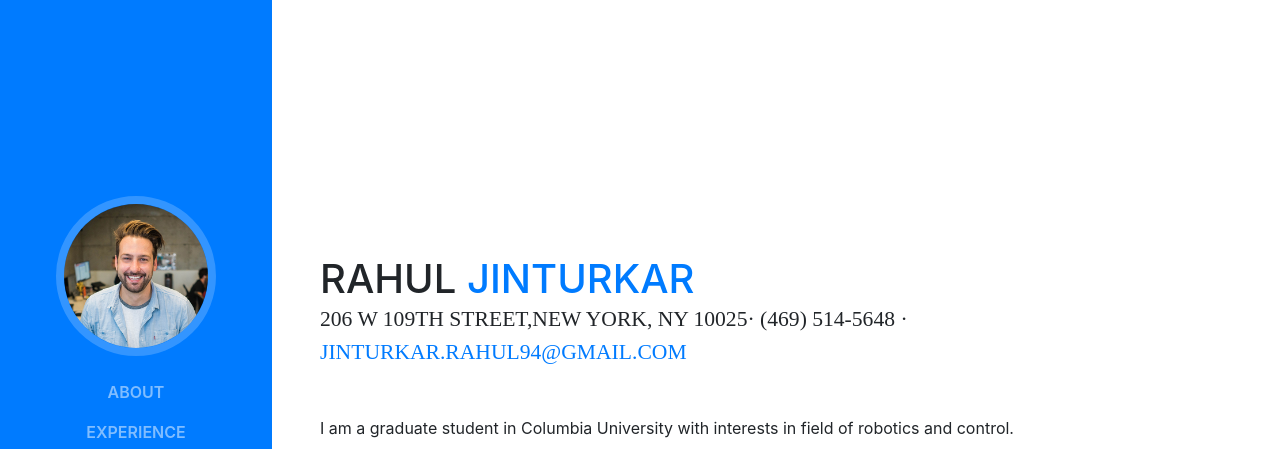
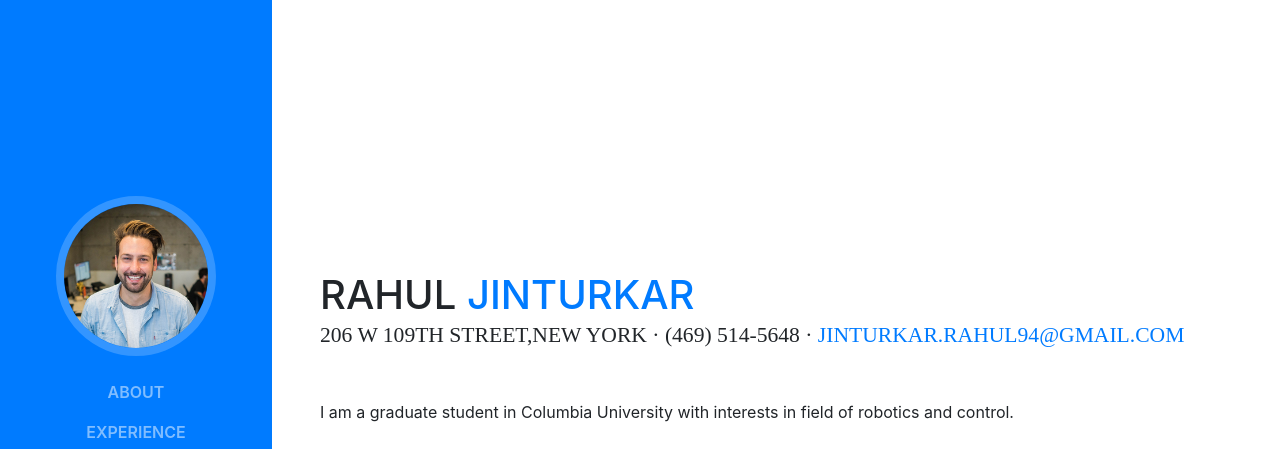
Before and after one commit to rahuljinturkar/Portfolio, a website with bundled scripts: page index.html in a window 1280 px wide. Shown: the top 449 px of the page. Built offline with nearby package versions, Linux system fonts and the light colour scheme; a web font is replaced by a local one.

Commit message:
Update index.html

```diff
--- a/index.html
+++ b/index.html
@@ -69,7 +69,7 @@
           <h1 class="mb-0">Rahul
             <span class="text-primary">Jinturkar</span>
           </h1>
-          <div class="subheading mb-5">206 W 109th Street,New York, NY 10025· (469) 514-5648 ·
+          <div class="subheading mb-5">206 W 109th Street,New York · (469) 514-5648 ·
             <a href="mailto:jinturkar.rahul94@gmail.com">jinturkar.rahul94@gmail.com</a>
           </div>
           <p class="mb-5">I am a graduate student in Columbia University with interests in field of robotics and control.</p>
```
